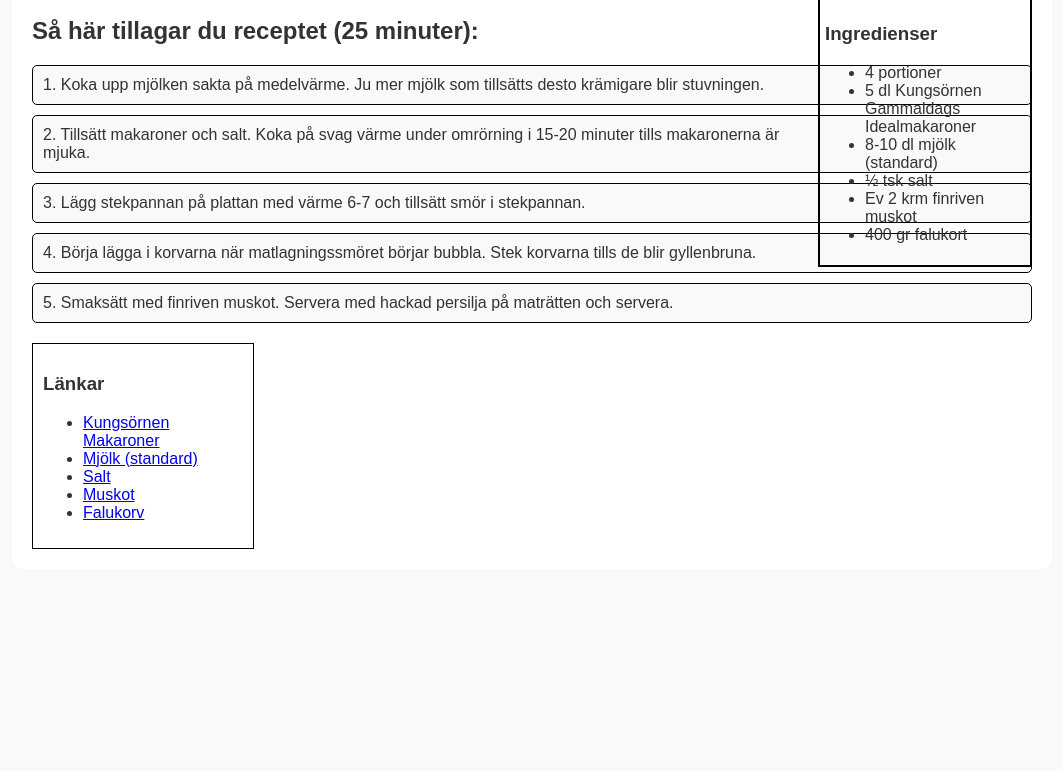
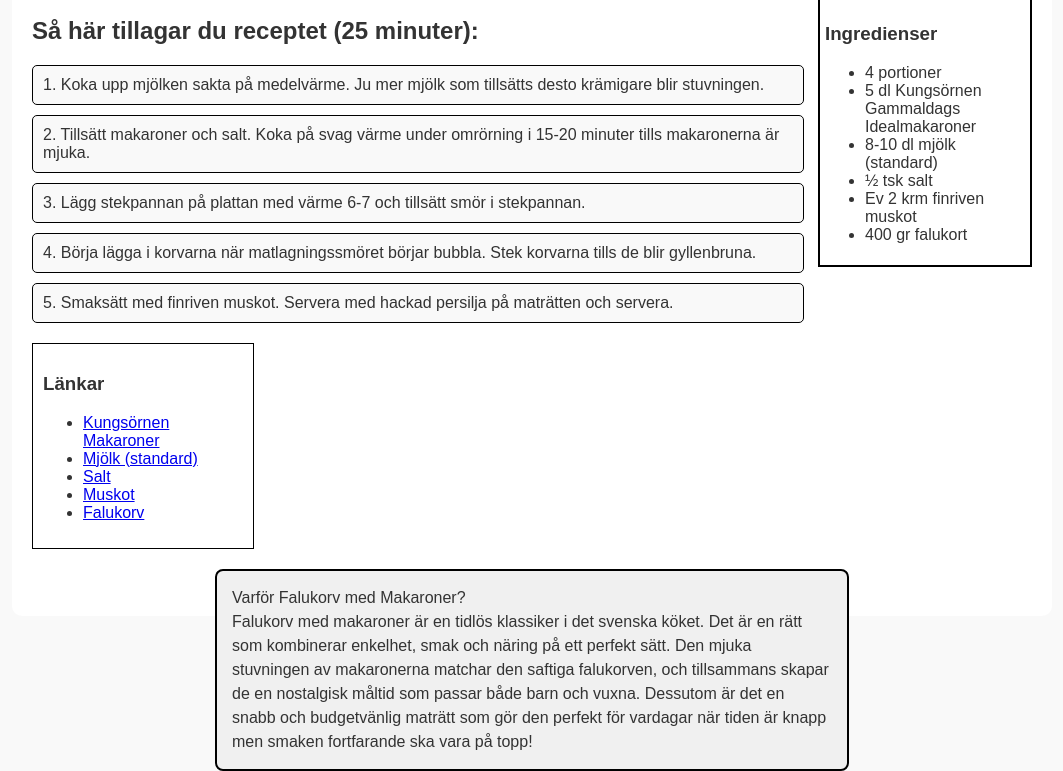
Before and after one commit to Te23D-lundellselander-joakim/porjekt, a plain HTML site: page index.html in a window 1280 px wide. Shown: the part 444-1215 px from the top of the page, without its empty margins (108-1171 px from the left). Before the commit the page ends 1033 px from the top, so only its background shows below. Drawn offline with Linux system fonts and the light colour scheme.

Commit message:
fixade sista med texten om matrtätten

```diff
--- a/index.html
+++ b/index.html
@@ -50,5 +50,12 @@
         </ul>
       </div>
 
+      <div class="reason-box">
+        <div class="reason-title">Varför Falukorv med Makaroner?</div>
+        Falukorv med makaroner är en tidlös klassiker i det svenska köket. Det är en rätt som kombinerar enkelhet, smak och näring på ett perfekt sätt. Den mjuka stuvningen av makaronerna matchar den saftiga falukorven, och tillsammans skapar de en nostalgisk måltid som passar både barn och vuxna. Dessutom är det en snabb och budgetvänlig maträtt som gör den perfekt för vardagar när tiden är knapp men smaken fortfarande ska vara på topp!
+    </div>
+
+
+
 </body>
 </html>
--- a/styles.css
+++ b/styles.css
@@ -55,4 +55,16 @@ margin-right:50px ;
     margin: 10px 0;
     border-radius: 5px;
     background-color: #f9f9f9;
+max-width: 750px;
+  }
+  .reason-box {
+    border: 2px solid black;
+    padding: 15px;
+    margin: 20px auto;
+    max-width: 600px;
+    background-color: #f0f0f0;
+    border-radius: 8px;
+    font-family: Arial, sans-serif;
+    font-size: 16px;
+    line-height: 1.5;
 }
```
